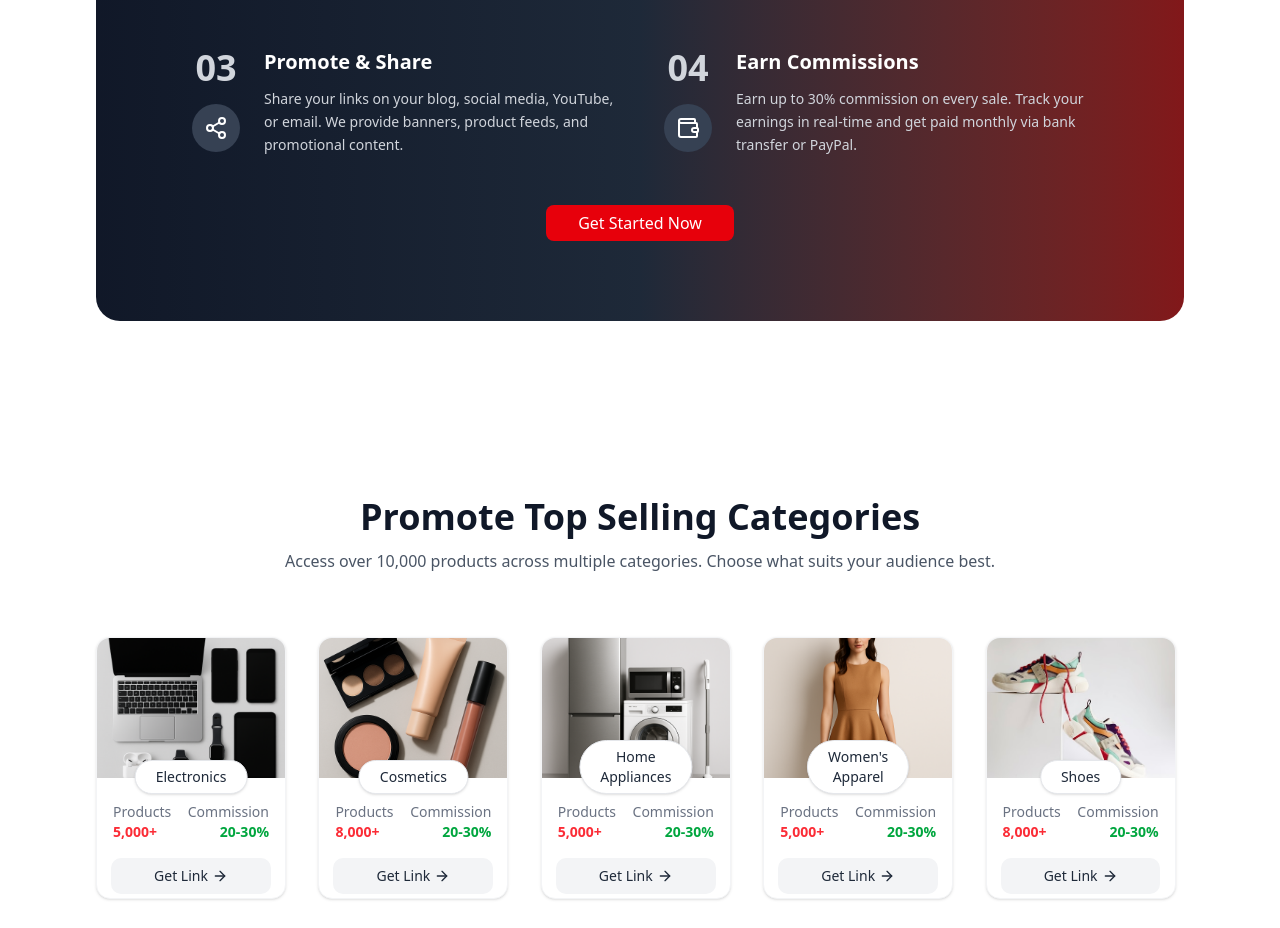
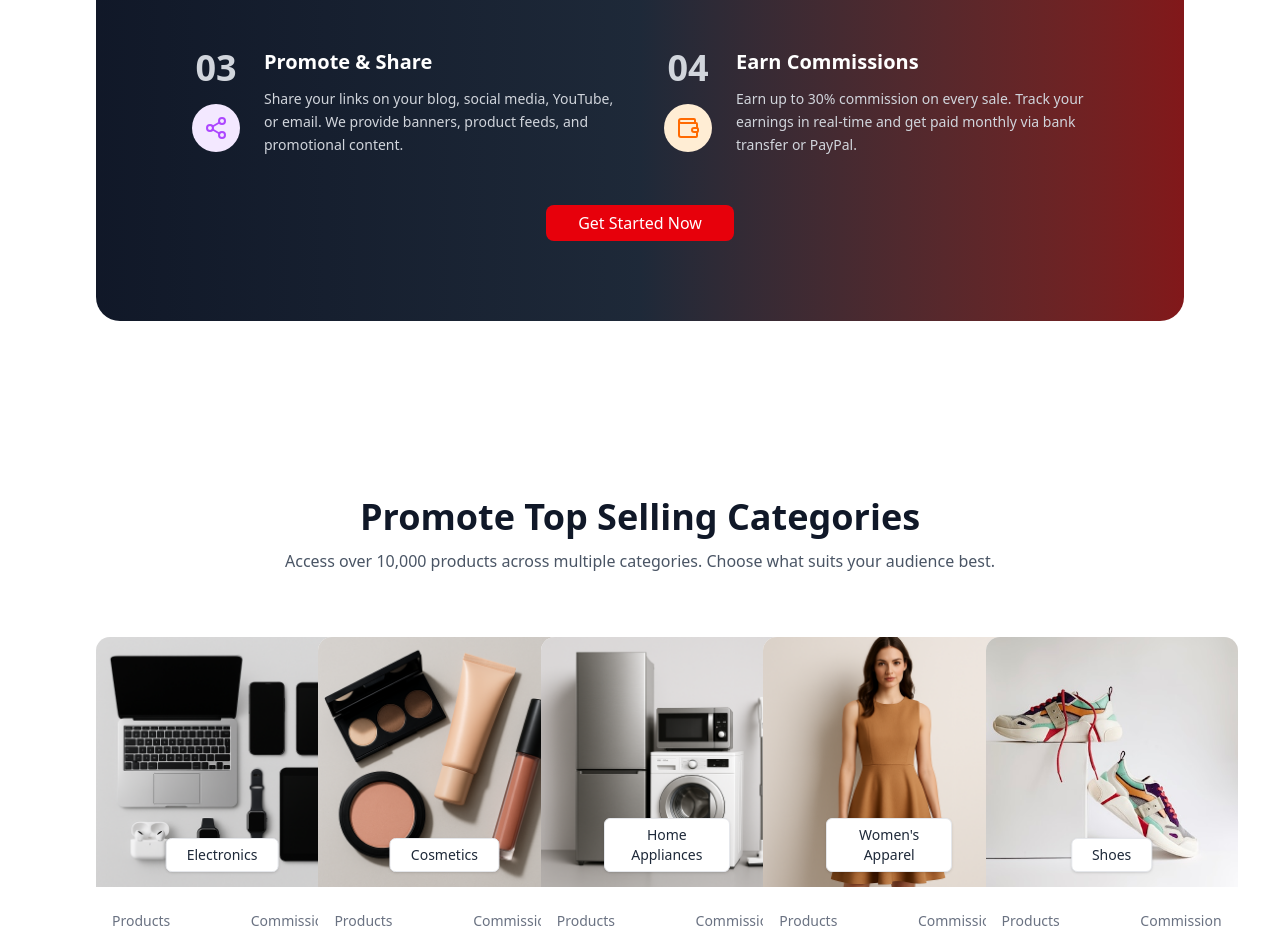
Before and after one commit to abhayk012/caremall_affiliate, a Next.js app: page / in a window 1280 px wide. Shown: the part 1508-2436 px from the top of the page. Built offline with nearby package versions, Linux system fonts and the light colour scheme.

Commit message:
style issues fix

```diff
--- a/components/Home/components/Howitwork.tsx
+++ b/components/Home/components/Howitwork.tsx
@@ -28,6 +28,8 @@ const HowItWorks = () => {
             description:
                 "Create your affiliate account in minutes. No fees, no commitments. Get instant access to your dashboard and marketing materials.",
             icon: Users,
+            iconColor: "text-blue-500",
+            bgColor: "bg-blue-100",
         },
         {
             number: "02",
@@ -35,6 +37,8 @@ const HowItWorks = () => {
             description:
                 "Access thousands of products and get custom tracking links. Share products that match your audience interests.",
             icon: Link2,
+            iconColor: "text-green-500",
+            bgColor: "bg-green-100",
         },
         {
             number: "03",
@@ -42,6 +46,8 @@ const HowItWorks = () => {
             description:
                 "Share your links on your blog, social media, YouTube, or email. We provide banners, product feeds, and promotional content.",
             icon: Share2,
+            iconColor: "text-purple-500",
+            bgColor: "bg-purple-100",
         },
         {
             number: "04",
@@ -49,17 +55,19 @@ const HowItWorks = () => {
             description:
                 "Earn up to 30% commission on every sale. Track your earnings in real-time and get paid monthly via bank transfer or PayPal.",
             icon: Wallet,
+            iconColor: "text-orange-500",
+            bgColor: "bg-orange-100",
         },
     ]
 
     return (
-        <div className="w-full py-16 md:py-24 flex flex-col gap-24" id="how-it-works">
+        <div className="w-full py-16 md:py-24 flex flex-col gap-24">
             {/* Stats Section */}
             <div className="px-8 md:px-24 flex justify-center items-center">
                 <div className="grid grid-cols-1 md:grid-cols-4 gap-8 w-full max-w-6xl">
                     {stats.map((stat, index) => (
                         <div key={index} className="text-center">
-                            <p className="text-3xl md:text-4xl font-bold mb-2">{stat.value}</p>
+                            <p className="text-3xl md:text-4xl font-bold text-gray-900 mb-2">{stat.value}</p>
                             <p className="text-sm md:text-base text-gray-600">{stat.label}</p>
                         </div>
                     ))}
@@ -67,7 +75,7 @@ const HowItWorks = () => {
             </div>
 
             {/* How It Works Section */}
-            <div className="px-8 md:px-24 py-20 bg-gradient-to-r from-gray-900 via-gray-800 to-red-900 rounded-3xl mx-8 md:mx-24">
+            <div className="px-8 md:px-24 py-20 bg-gradient-to-r from-gray-900 via-gray-800 to-red-900 rounded-3xl rounded-3xl mx-8 md:mx-24">
                 {/* Header */}
                 <div className="text-center mb-16">
                     <h2 className="text-4xl md:text-5xl font-bold text-white mb-4">How It Works</h2>
@@ -84,8 +92,8 @@ const HowItWorks = () => {
                             <div key={index} className="flex gap-6">
                                 <div className="flex flex-col items-center">
                                     <span className="text-3xl md:text-4xl font-bold text-gray-300 mb-4">{step.number}</span>
-                                    <div className="w-12 h-12 rounded-full bg-gray-700 flex items-center justify-center">
-                                        <IconComponent className="w-6 h-6 text-white" />
+                                    <div className={`w-12 h-12 rounded-full ${step.bgColor} flex items-center justify-center`}>
+                                        <IconComponent className={`w-6 h-6 ${step.iconColor}`} />
                                     </div>
                                 </div>
                                 <div className="flex-1">
--- a/components/Home/components/Testimonial.tsx
+++ b/components/Home/components/Testimonial.tsx
@@ -118,7 +118,7 @@ export default function Testimonials() {
 
   return (
     <section className="py-12 md:py-16 bg-white" id="success-stories">
-      <div className="max-w-7xl mx-auto px-4 md:px-8">
+      <div className=" mx-auto px-4 md:px-24">
         <h2 className="text-3xl md:text-4xl font-semibold text-center mb-12 text-gray-900">What Our Users Say</h2>
 
         <div className="relative overflow-hidden mb-8">
--- a/components/Home/components/commision-structure.tsx
+++ b/components/Home/components/commision-structure.tsx
@@ -52,7 +52,7 @@ const CommissionStructure = () => {
 
   return (
     <section className="py-20 px-4 md:px-24 bg-white" id="commissions">
-      <div className="max-w-7xl mx-auto">
+      <div className=" mx-auto">
         {/* Header */}
         <div className="text-center mb-16">
           <h2 className="text-4xl font-bold text-gray-900 mb-3">Commission Structure</h2>
--- a/components/Home/components/promoted-categories.tsx
+++ b/components/Home/components/promoted-categories.tsx
@@ -52,7 +52,7 @@ const PromoteCategories = () => {
 
     return (
         <section className="py-20 px-4 md:px-24 bg-white">
-            <div className="max-w-7xl mx-auto">
+            <div className=" mx-auto">
                 {/* Header */}
                 <div className="text-center mb-16">
                     <h2 className="text-4xl font-bold text-gray-900 mb-3">Promote Top Selling Categories</h2>
@@ -66,10 +66,10 @@ const PromoteCategories = () => {
                     {categories.map((category) => (
                         <div
                             key={category.id}
-                            className="bg-white rounded-xl shadow-sm border border-gray-100 overflow-hidden hover:shadow-md transition-all duration-200 text-center w-[190px]"
+                            className="bg-white rounded-xl  border-gray-100 overflow-hidden hover:shadow-md transition-all duration-200 text-center w-[252px]"
                         >
                             {/* Image */}
-                            <div className="relative w-full h-[140px] bg-gray-50">
+                            <div className="relative w-full h-[250px] bg-gray-50">
                                 <img
                                     src={category.image || "/placeholder.svg"}
                                     alt={category.name}
@@ -77,7 +77,7 @@ const PromoteCategories = () => {
                                 />
 
                                 {/* Category Name Overlay */}
-                                <div className="absolute bottom-[-16px] left-1/2 -translate-x-1/2 bg-white text-gray-800 text-sm font-medium px-5 py-1.5 rounded-full shadow-sm border border-gray-200">
+                                <div className="absolute bottom-[15px] left-1/2 -translate-x-1/2 bg-white text-gray-800 text-sm font-medium px-5 py-1.5 rounded-sm shadow-sm border border-gray-200">
                                     {category.name}
                                 </div>
                             </div>
```
